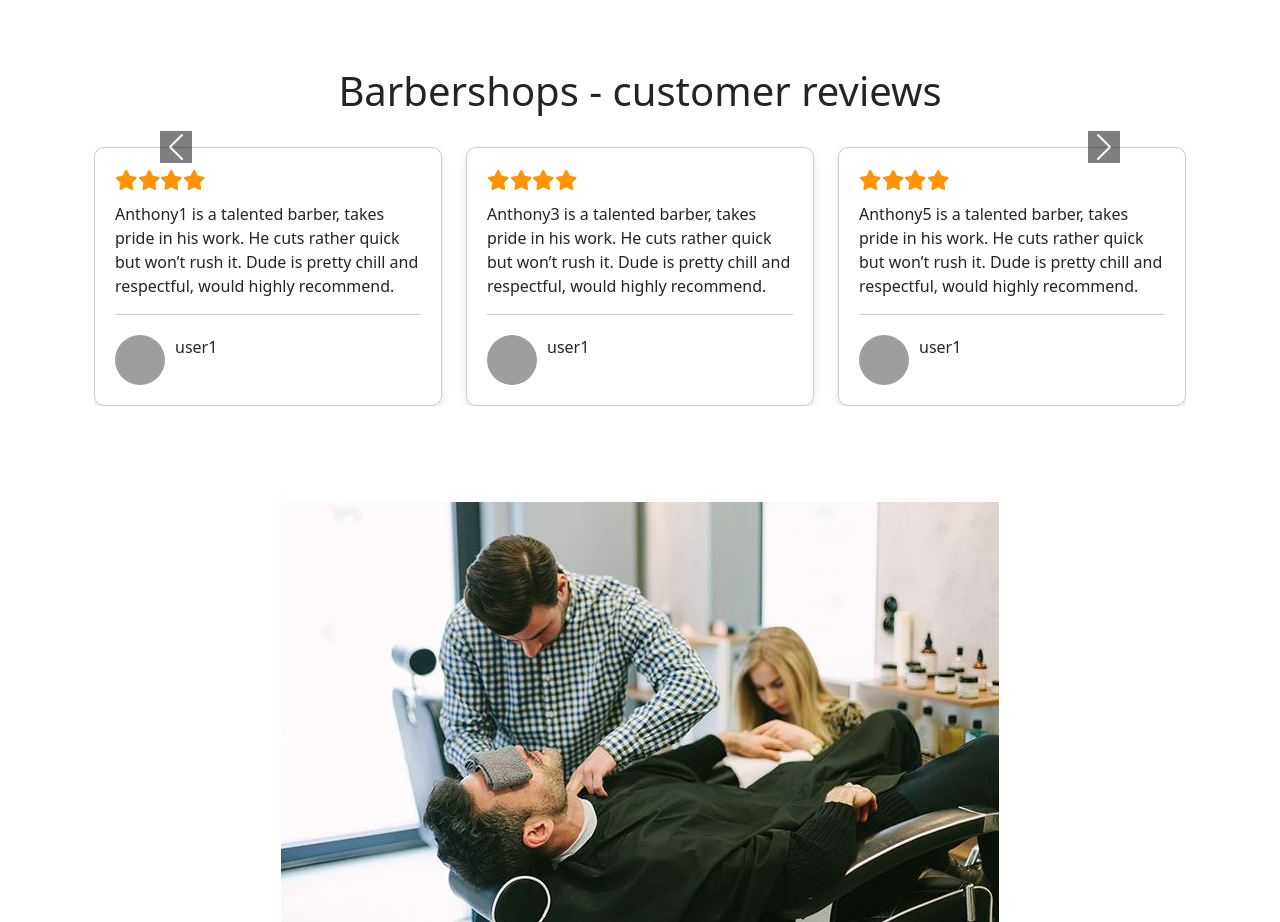
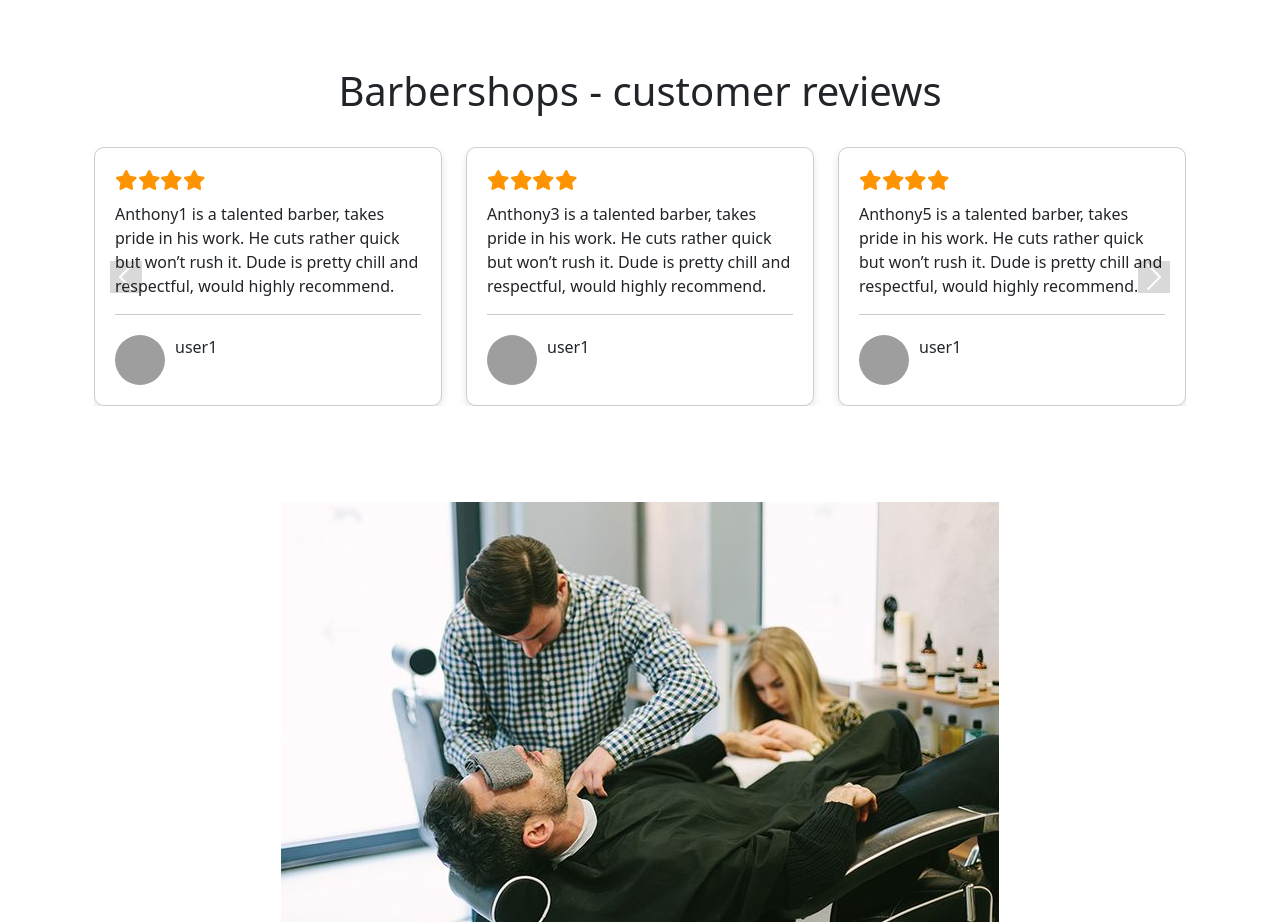
Before and after one commit to ZOUHAIRFGRA/BarberShop_pfe, a React (Create React App) app in the folder Frontend/: page /neighborhoods/1 in a window 1280 px wide. Shown: the part 1100-2022 px from the top of the page. Built offline with nearby package versions, Linux system fonts and the light colour scheme; grey boxes are pictures that could not be loaded.

Commit message:
update css

```diff
--- a/Frontend/src/components/Reviews/ReviewList.css
+++ b/Frontend/src/components/Reviews/ReviewList.css
@@ -1,32 +1,24 @@
 /* Add these styles to your CSS file */
 
-.carousel-control-prev,
-.carousel-control-next {
-  width: 50px; /* Adjust the width as needed */
-  height: 50px; /* Adjust the height as needed */
-  background-color: #000; /* Background color */
-  border: none;
-  border-radius: 50%; /* Make it round */
-  display: flex;
-  align-items: center;
-  justify-content: center;
-  opacity: 0.3; /* Adjust the opacity as needed */
+.carousel-control-prev-icon,
+.carousel-control-next-icon {
+  opacity: 0.3;
   transition: opacity 0.3s ease-in-out;
   position: absolute;
-  top: 50%; /* Center vertically */
-  transform: translateY(-50%); /* Center vertically */
+}
+.carousel-control-prev-icon{
+  left: 1em;
+}
+.carousel-control-next-icon{
+    right: 1em;
 }
 
-.carousel-control-prev:hover,
-.carousel-control-next:hover {
+
+.carousel-control-prev-icon:hover,
+.carousel-control-next-icon:hover {
   opacity: 1;
 }
 
-.carousel-control-prev-icon,
-.carousel-control-next-icon {
-  background-color: #fff; /* Arrow color */
-  border: none;
-}
 
 .visually-hidden {
   display: none;
```
